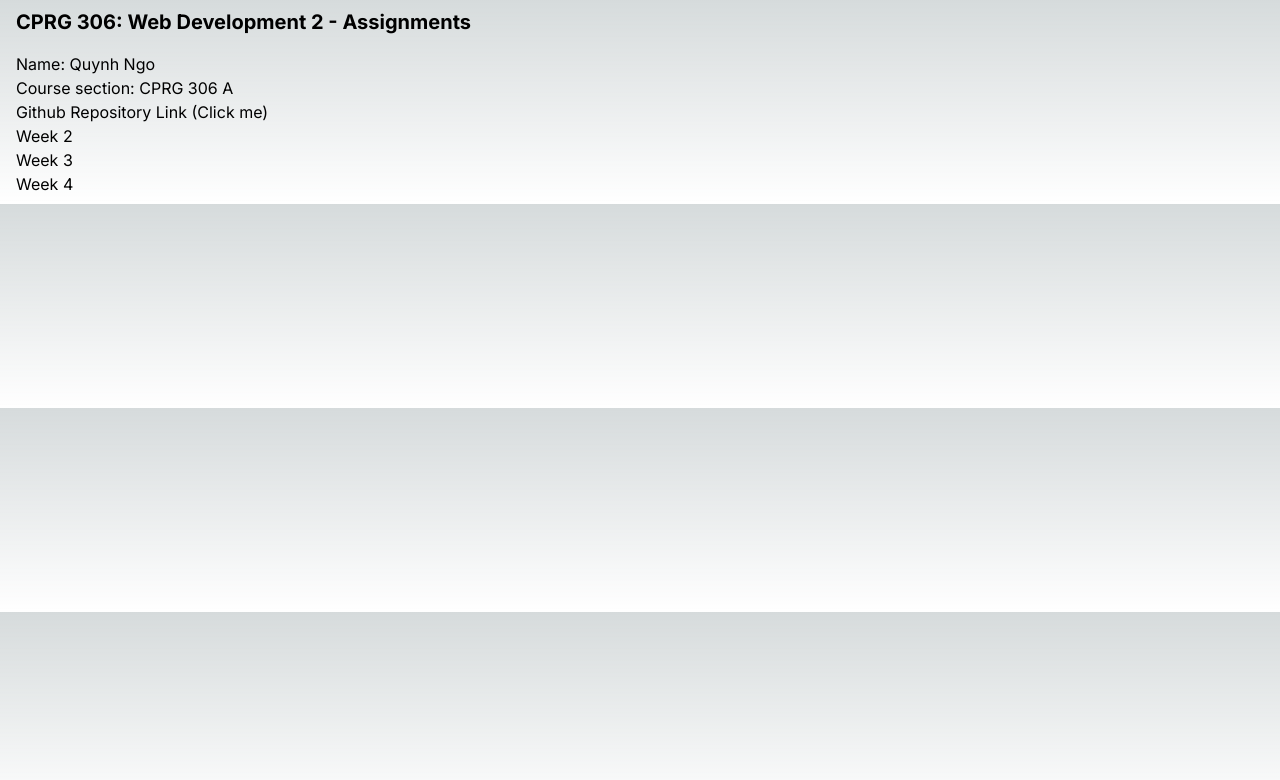
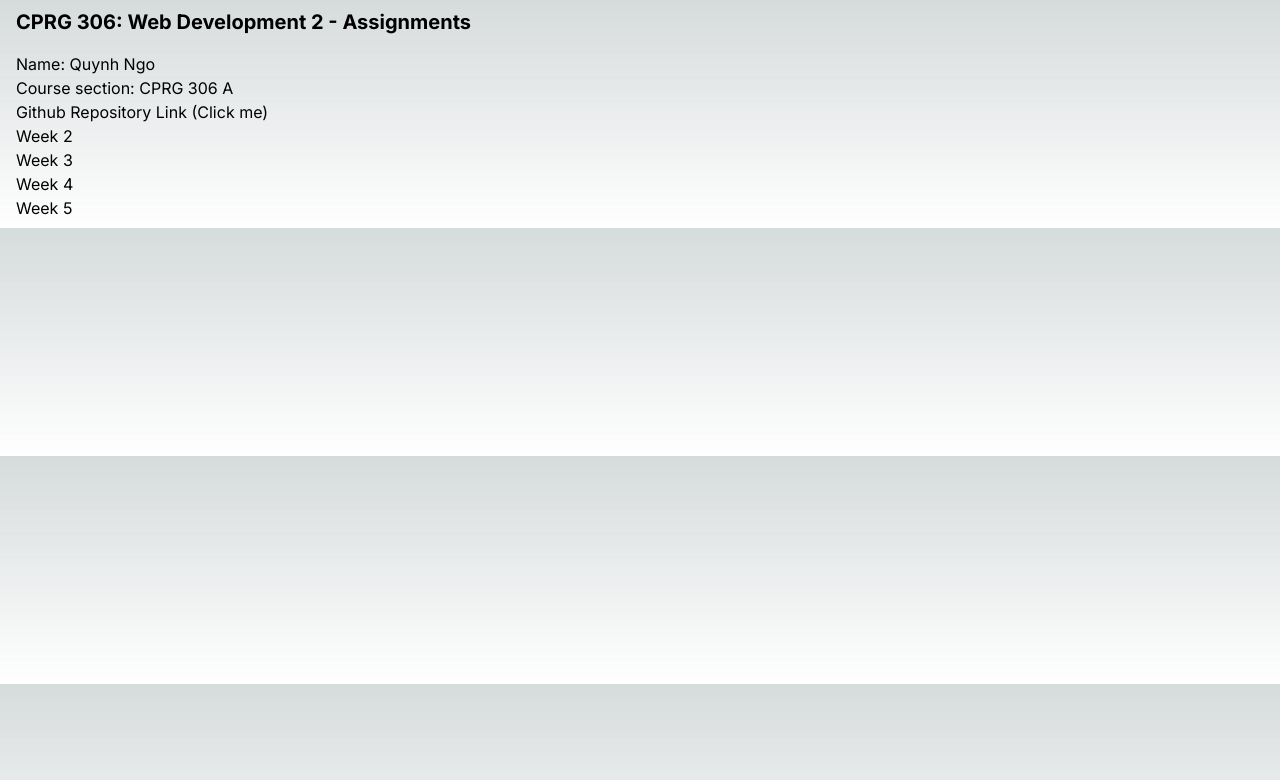
Before and after one commit to Ever-QN/cprg306-assignments, a Next.js app: page / in a window 1280 px wide. Shown: the top 780 px of the page. Built offline with nearby package versions, Linux system fonts and the light colour scheme.

Commit message:
Add link to week5

```diff
--- a/app/page.js
+++ b/app/page.js
@@ -7,9 +7,10 @@ export default function Home() {
       <h1 className='px-4 py-2 text-xl font-bold'>CPRG 306: Web Development 2 - Assignments</h1>
       <main className='px-4 py-2'>
         <StudentInfo/>
-        <Link href='/week2'>Week 2</Link><br />
+        <Link href='/week2'>Week 2</Link> <br />
         <Link href='/week3'>Week 3</Link> <br />
-        <Link href='/week4'>Week 4</Link>
+        <Link href='/week4'>Week 4</Link> <br />
+        <Link href='/week5'>Week 5</Link> <br />
       </main>
     </>
 
```
